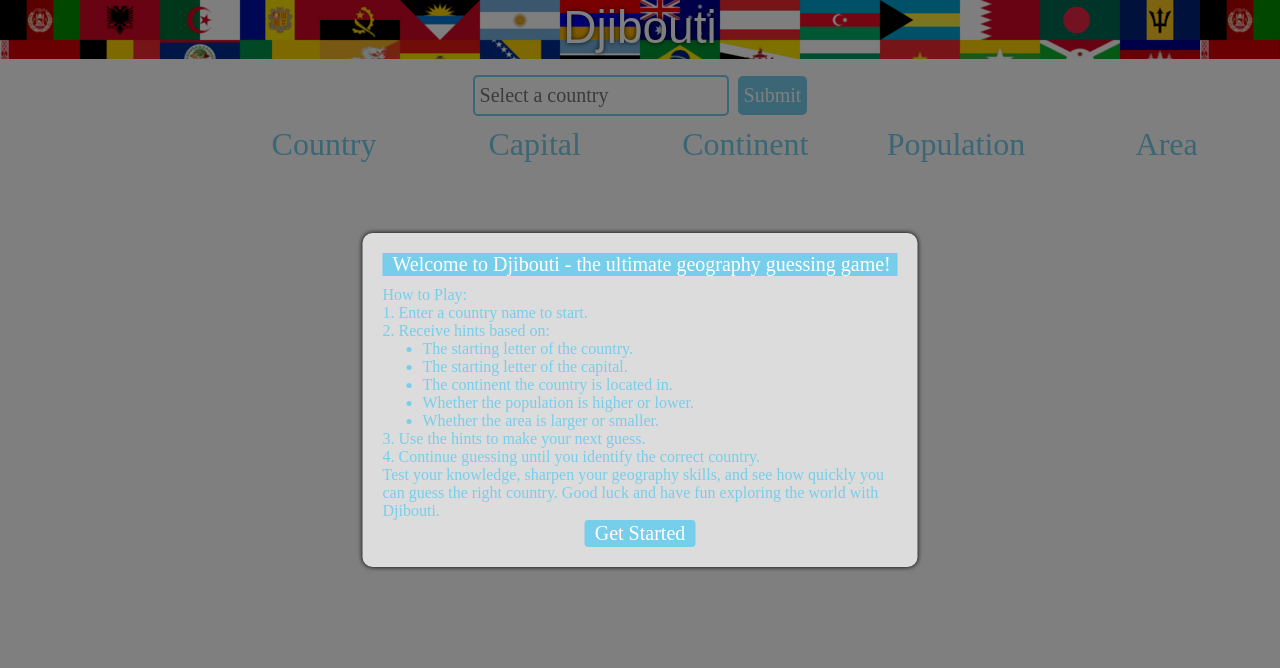
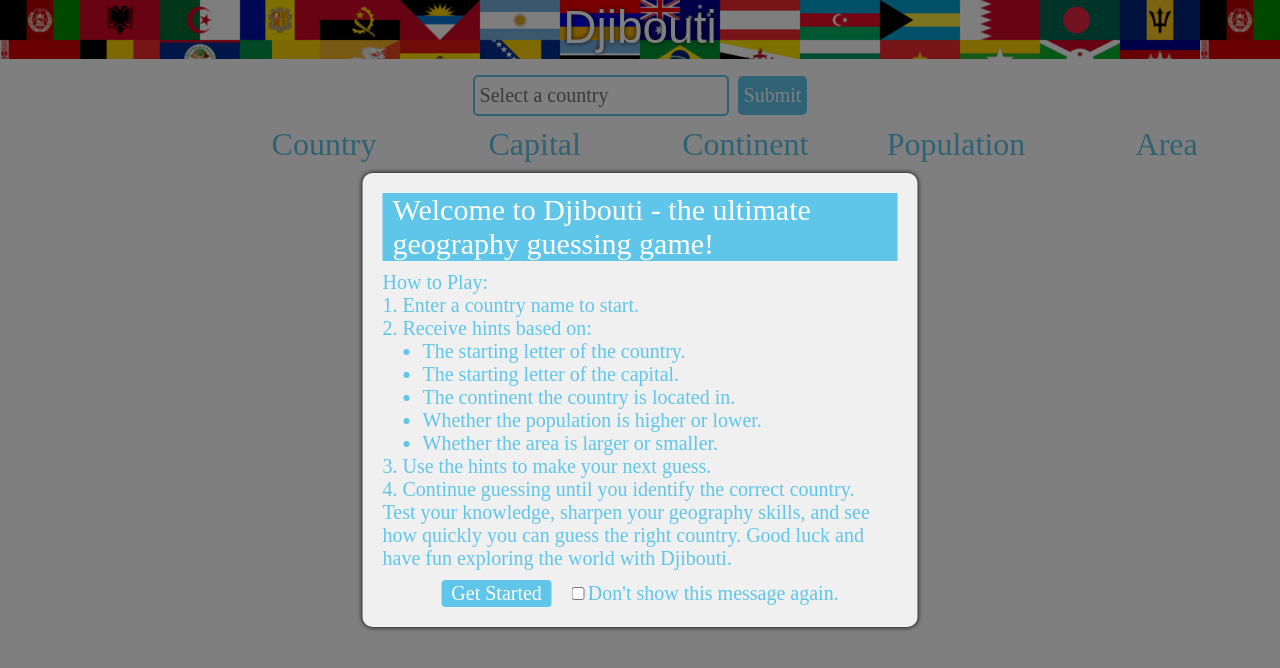
Before and after one commit to CHamilton02/Djibouti, a plain HTML site: page index.html in a window 1280 px wide. Drawn offline with Linux system fonts and the light colour scheme; a web font is replaced by a local one.

Commit message:
Created option for user to not see welcome message again.

```diff
--- a/scripts/index.js
+++ b/scripts/index.js
@@ -60,11 +60,14 @@ if (!noMessage) {
     <div>3. Use the hints to make your next guess.</div>
     <div>4. Continue guessing until you identify the correct country.</div>
     <div>Test your knowledge, sharpen your geography skills, and see how quickly you can guess the right country. Good luck and have fun exploring the world with Djibouti.</div>
-    <div style="text-align: center";><button class="get-started-button js-get-started-button">Get Started</button></div>
+    <div style="text-align: center";><button class="get-started-button js-get-started-button">Get Started</button><input class="show-again" type="checkbox" id="showAgain"><label for="showAgain">Don't show this message again.</label></div>
   </div>
 </div>`
   document.querySelector('.js-get-started-button').addEventListener('click', () => {
+    if (document.getElementById("showAgain").checked) {
+      console.log("Hello");
+      localStorage.setItem('noMessage', true);
+    }
     document.querySelector('.faded-background').remove();
-    localStorage.setItem('noMessage', true);
   })
 }
--- a/styles/countries.css
+++ b/styles/countries.css
@@ -22,7 +22,7 @@
 
 .column-heading {
   font-size: 32px;
-  color: rgb(119, 206, 235);
+  color: rgb(95, 198, 233);
 }
 
 .incorrect-value {
--- a/styles/userChoice.css
+++ b/styles/userChoice.css
@@ -6,7 +6,7 @@
 .user-input {
   font-family: Jaro;
   font-size: 20px;
-  color: rgb(119, 206, 235);
+  color: rgb(95, 198, 233);
   padding-left: 5px;
   border: solid;
   border-width: 2px;
@@ -18,7 +18,7 @@
   color: white;
   font-family: Jaro;
   font-size: 20px;
-  background-color: rgb(119, 206, 235);
+  background-color: rgb(95, 198, 233);
   border: none;
   padding-top: 8px;
   padding-bottom: 8px;
--- a/styles/welcomeMessage.css
+++ b/styles/welcomeMessage.css
@@ -9,10 +9,11 @@
 
 .welcome-box {
   width: 515px;
-  background-color: rgb(220, 220, 220);
-  color: rgb(119, 206, 235);
+  background-color: rgb(240, 240, 240);
+  color: rgb(95, 198, 233);
   padding: 20px 20px 20px 20px;
   font-family: Jaro;
+  font-size: 20px;
   position: fixed;
   top: 50%;
   left: 50%;
@@ -22,9 +23,9 @@
 }
 
 .welcome-title {
-  font-size: 20px;
+  font-size: 30px;
   color: white;
-  background-color: rgb(119, 206, 235);
+  background-color: rgb(95, 198, 233);
   margin-bottom: 10px;
   padding-left: 10px;
 }
@@ -33,7 +34,7 @@
   font-family: Jaro;
   border: none;
   color: white;
-  background-color: rgb(119, 206, 235);
+  background-color: rgb(95, 198, 233);
   font-size: 20px;
   padding-top: 2px;
   padding-bottom: 2px;
@@ -41,9 +42,14 @@
   padding-right: 10px;
   border-radius: 4px;
   cursor: pointer;
+  margin-top: 10px;
 }
 
 ul {
   margin-top: 0px;
   margin-bottom: 0px;
 }
+
+.show-again {
+  margin-left: 20px;
+}
```
